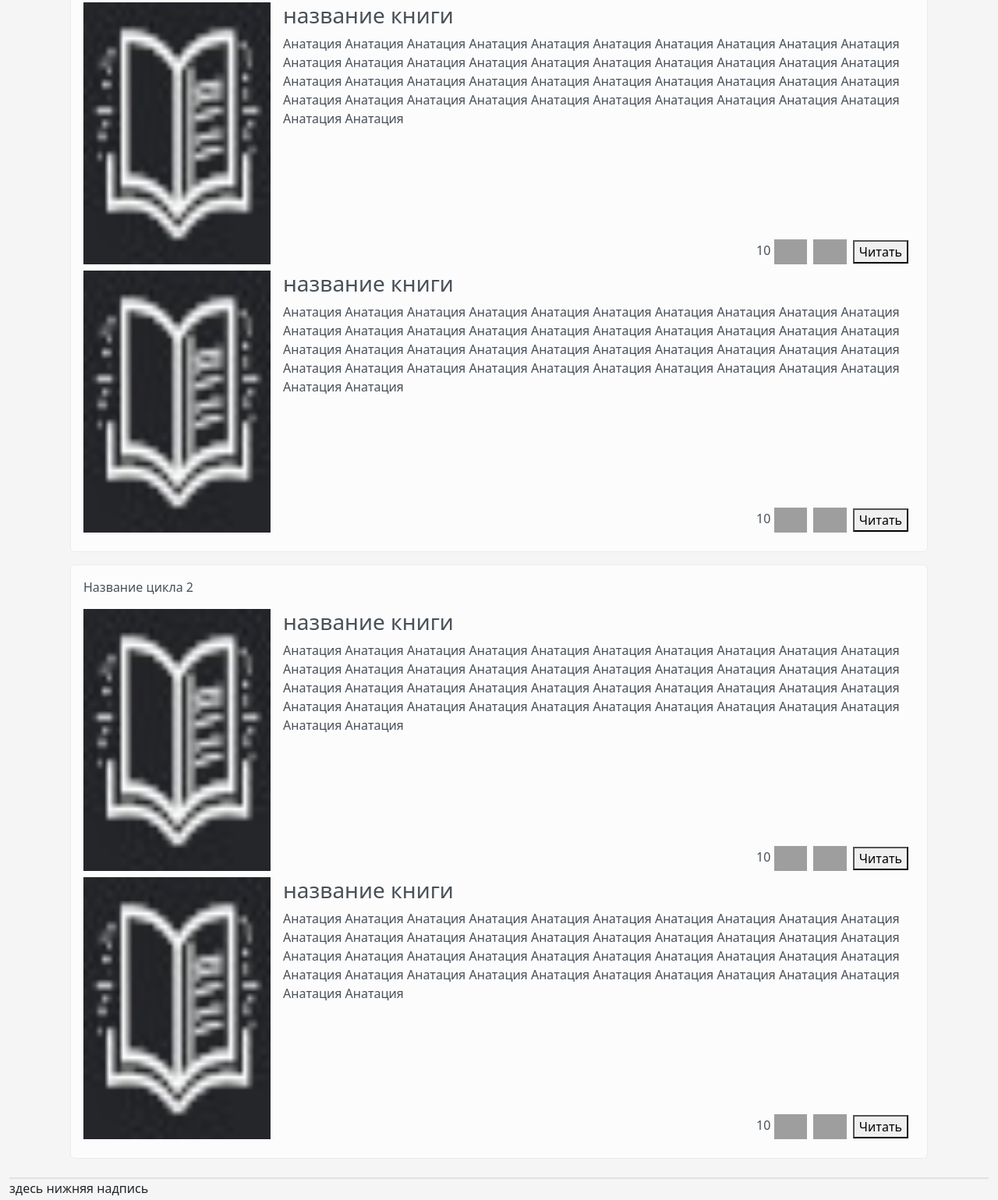
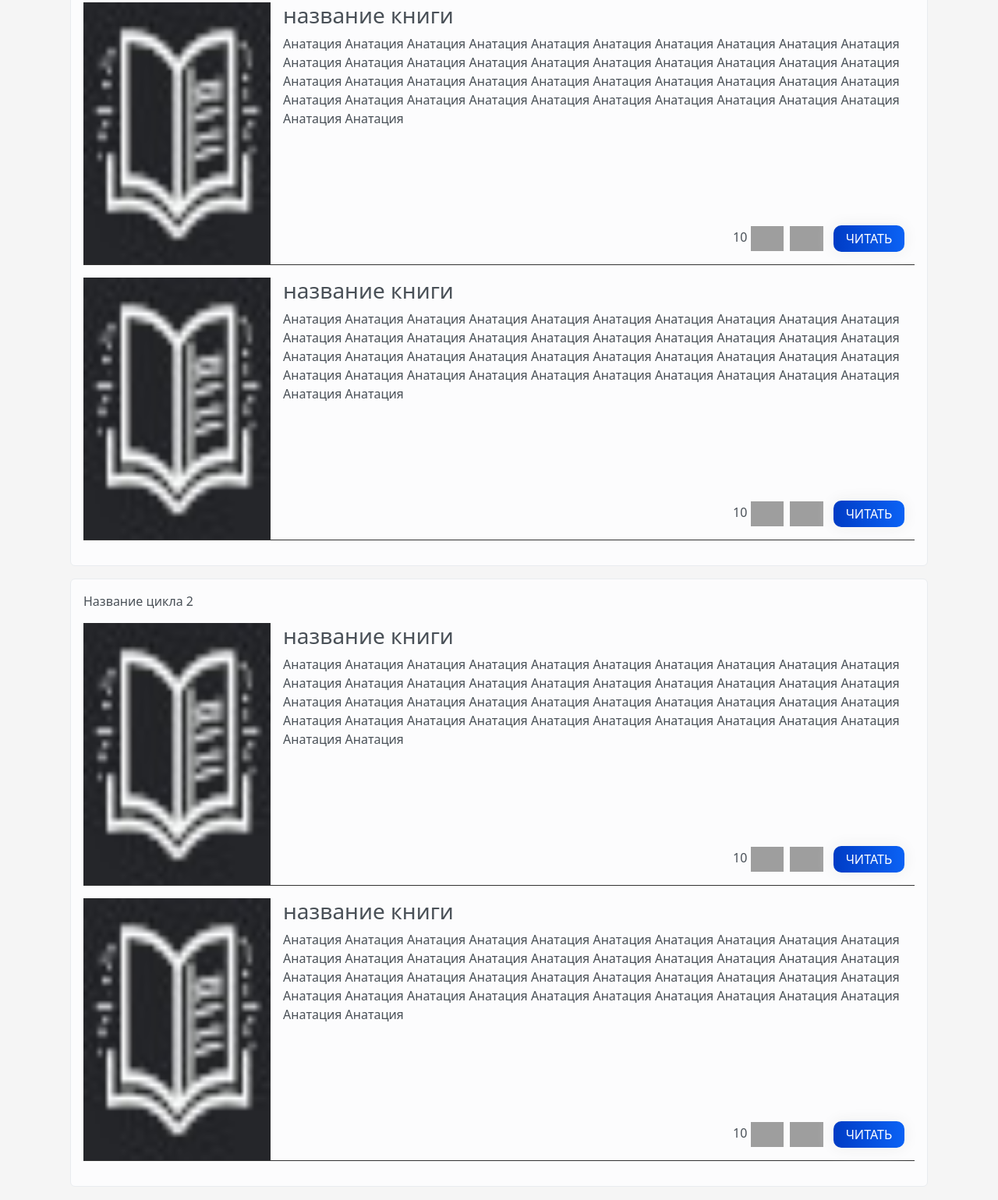
Before and after one commit to viktorg78/book, a plain HTML site: page www/writerPage.html in a window 1280 px wide. Shown: the part 504-2043 px from the top of the page at 78% size. Drawn offline with nearby package versions, Linux system fonts and the light colour scheme; grey boxes are pictures that could not be loaded.

Commit message:
update writerPage.html

```diff
--- a/www/writerPage.html
+++ b/www/writerPage.html
@@ -122,7 +122,7 @@
                     </div>
                     <div class="alert alert-light w-100 d-flex flex-column pb-3" role="alert">
                         <p>Название цикла</p>
-                        <div class="d-flex pb-2">
+                        <div class="d-flex bookBox">
                             <img class="autorBooksImg" src="img/logo_mini.jpeg">
                             <div class="d-flex flex-column justify-content-between w-100">
                                 <div>
@@ -135,7 +135,7 @@
                                         Анатация Анатация
                                     </div>
                                 </div>
-                                <div class="d-flex justify-content-end align-items-center px-2">
+                                <div class="d-flex justify-content-end align-items-center px-2 buttonBox">
                                     <div>10
                                         <img class="icon"
                                              src="https://img.icons8.com/?size=100&id=VghVCIlysYfn&format=png&color=000000">
@@ -145,12 +145,12 @@
                                              src="https://img.icons8.com/?size=100&id=9szVucss8Hoa&format=png&color=000000">
                                     </div>
                                     <div>
-                                        <button>Читать</button>
+                                        <button class="button1">Читать</button>
                                     </div>
                                 </div>
                             </div>
                         </div>
-                        <div class="d-flex pb-2">
+                        <div class="d-flex bookBox">
                             <img class="autorBooksImg" src="img/logo_mini.jpeg">
                             <div class="d-flex flex-column justify-content-between w-100">
                                 <div>
@@ -163,7 +163,7 @@
                                         Анатация Анатация
                                     </div>
                                 </div>
-                                <div class="d-flex justify-content-end align-items-center px-2">
+                                <div class="d-flex justify-content-end align-items-center px-2 buttonBox">
                                     <div>10
                                         <img class="icon"
                                              src="https://img.icons8.com/?size=100&id=VghVCIlysYfn&format=png&color=000000">
@@ -173,7 +173,7 @@
                                              src="https://img.icons8.com/?size=100&id=9szVucss8Hoa&format=png&color=000000">
                                     </div>
                                     <div>
-                                        <button>Читать</button>
+                                        <button class="button1">Читать</button>
                                     </div>
                                 </div>
                             </div>
@@ -182,7 +182,7 @@
 
                     <div class="alert alert-light w-100 d-flex flex-column pb-3" role="alert">
                         <p>Название цикла 2</p>
-                        <div class="d-flex pb-2">
+                        <div class="d-flex bookBox">
                             <img class="autorBooksImg" src="img/logo_mini.jpeg">
                             <div class="d-flex flex-column justify-content-between w-100">
                                 <div>
@@ -195,7 +195,7 @@
                                         Анатация Анатация
                                     </div>
                                 </div>
-                                <div class="d-flex justify-content-end align-items-center px-2">
+                                <div class="d-flex justify-content-end align-items-center px-2 buttonBox">
                                     <div>10
                                         <img class="icon"
                                              src="https://img.icons8.com/?size=100&id=VghVCIlysYfn&format=png&color=000000">
@@ -205,12 +205,12 @@
                                              src="https://img.icons8.com/?size=100&id=9szVucss8Hoa&format=png&color=000000">
                                     </div>
                                     <div>
-                                        <button>Читать</button>
+                                        <button class="button1">Читать</button>
                                     </div>
                                 </div>
                             </div>
                         </div>
-                        <div class="d-flex pb-2">
+                        <div class="d-flex bookBox">
                             <img class="autorBooksImg" src="img/logo_mini.jpeg">
                             <div class="d-flex flex-column justify-content-between w-100">
                                 <div>
@@ -223,7 +223,7 @@
                                         Анатация Анатация
                                     </div>
                                 </div>
-                                <div class="d-flex justify-content-end align-items-center px-2">
+                                <div class="d-flex justify-content-end align-items-center px-2 buttonBox">
                                     <div>10
                                         <img class="icon"
                                              src="https://img.icons8.com/?size=100&id=VghVCIlysYfn&format=png&color=000000">
@@ -233,7 +233,7 @@
                                              src="https://img.icons8.com/?size=100&id=9szVucss8Hoa&format=png&color=000000">
                                     </div>
                                     <div>
-                                        <button>Читать</button>
+                                        <button class="button1">Читать</button>
                                     </div>
                                 </div>
                             </div>
```
